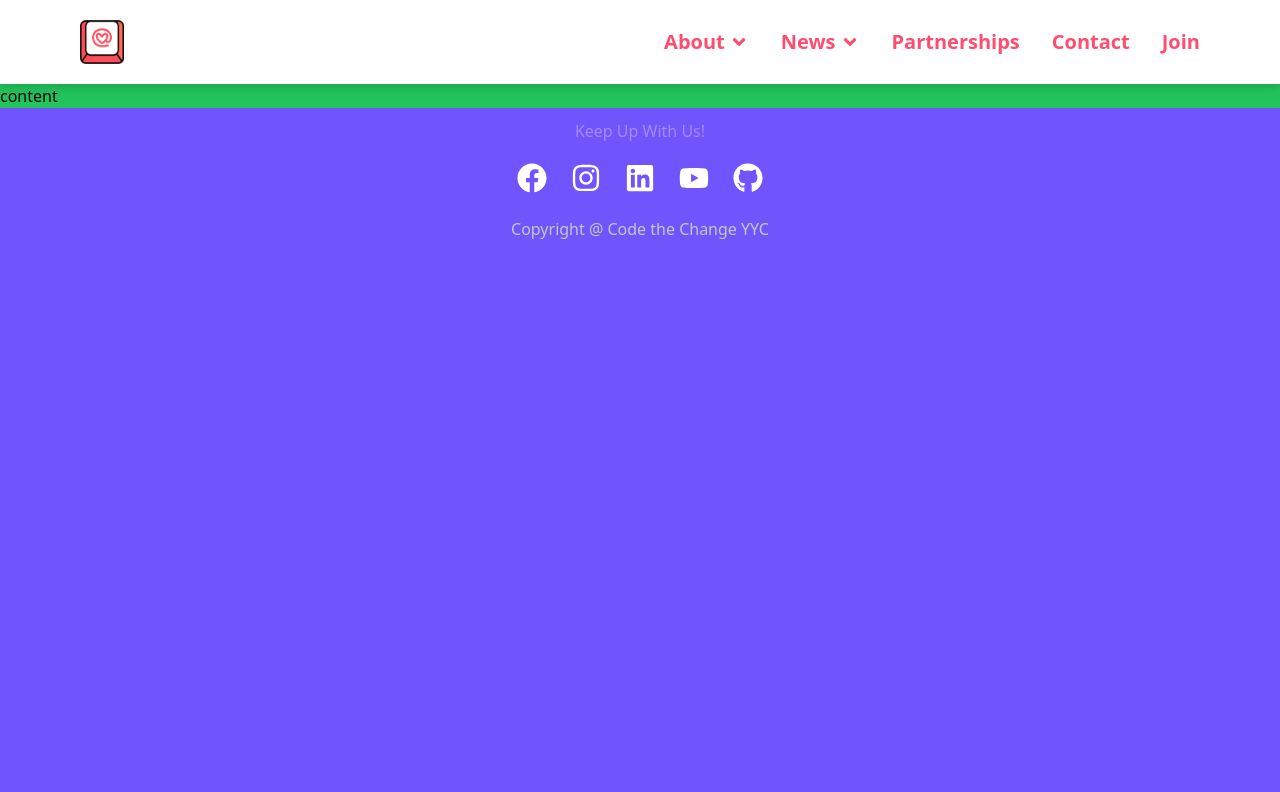
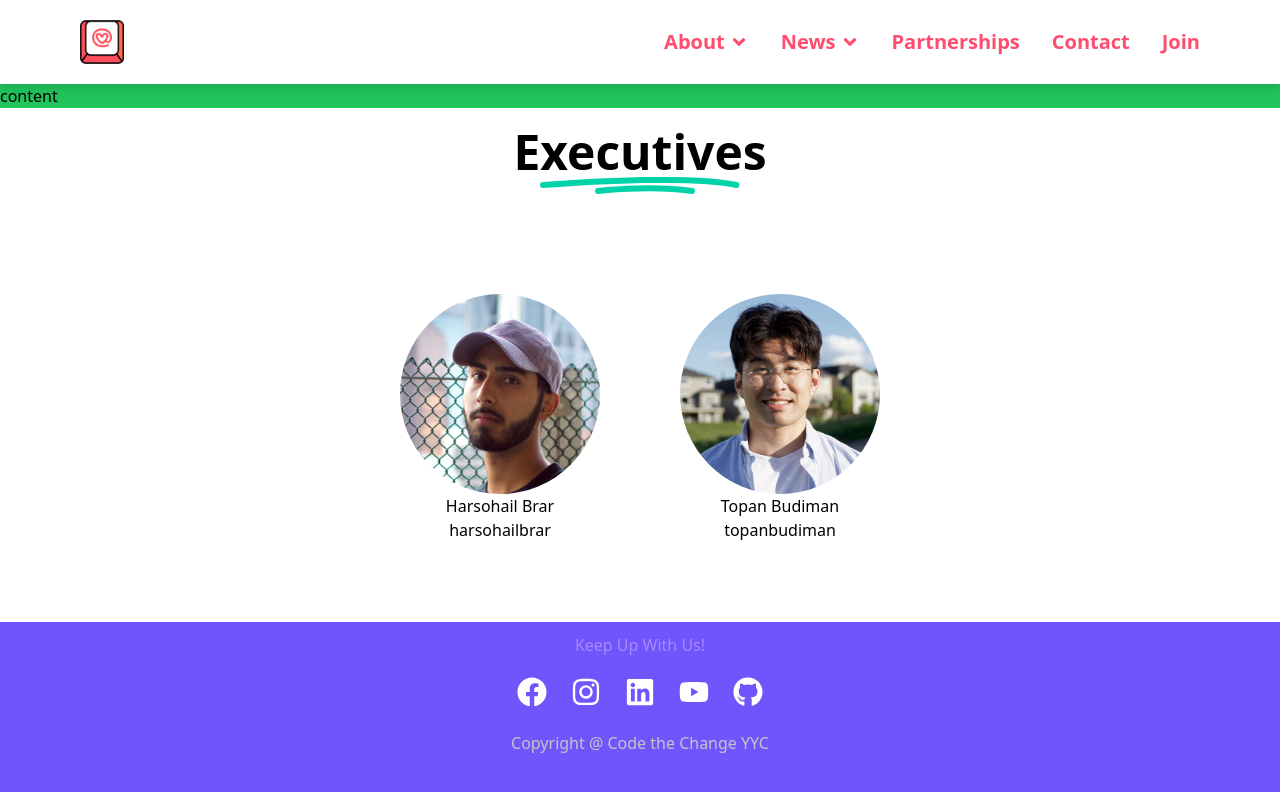
Before and after one commit to Code-the-Change-YYC/code-the-change-yyc-site, a Next.js app: page / in a window 1280 px wide. Shown: the top 792 px of the page. Built offline with nearby package versions, Linux system fonts and the light colour scheme; a web font is replaced by a local one.

Commit message:
feat: Add basic executives page

```diff
--- /dev/null
+++ b/components/Executives.jsx
@@ -0,0 +1,45 @@
+import Image from "next/image";
+import Heading from "./Heading";
+
+const EXECUTIVES_CONTAINER = "bg-white flex flex-col items-center";
+const EXECUTIVE_LEVEL_CONTAINER = "flex flex-row justify-center m-10";
+const PROFILE_CONTAINER = "flex flex-col items-center m-10";
+const PROFILE_SIZE = 200;
+
+const Executives = () => {
+  const executivesFirstRow = [
+    {
+      name: "Harsohail Brar",
+      file: "Harsohail Brar.jpg",
+      linkedin: "harsohailbrar",
+    },
+    {
+      name: "Topan Budiman",
+      file: "Topan Budiman.png",
+      linkedin: "topanbudiman",
+    },
+  ];
+
+  return (
+    <div className={EXECUTIVES_CONTAINER}>
+      <Heading longUnderline={true}>Executives</Heading>
+      <div className={EXECUTIVE_LEVEL_CONTAINER}>
+        {executivesFirstRow.map(({ name, file, linkedin }) => (
+          <div key={name} className={PROFILE_CONTAINER}>
+            <Image
+              className="rounded-full"
+              src={`/profiles/${file}`}
+              alt={name}
+              height={PROFILE_SIZE}
+              width={PROFILE_SIZE}
+            />
+            <h2>{name}</h2>
+            <h2>{linkedin}</h2>
+          </div>
+        ))}
+      </div>
+    </div>
+  );
+};
+
+export default Executives;
--- a/pages/_app.js
+++ b/pages/_app.js
@@ -2,6 +2,7 @@ import Head from "next/head";
 import Navbar from "../components/Navbar";
 import "../styles/globals.css";
 import Footer from "../components/Footer";
+import Executives from "../components/Executives";
 
 function MyApp({ Component, pageProps }) {
   return (
@@ -16,6 +17,7 @@ function MyApp({ Component, pageProps }) {
       <div className="mb-auto bg-green-500">
         <h1>content</h1>
       </div>
+      <Executives />
       <Footer />
     </div>
   );
```
Also changed, not shown: public/profiles/Harsohail Brar.jpg (added), public/profiles/Topan Budiman.png (added).
